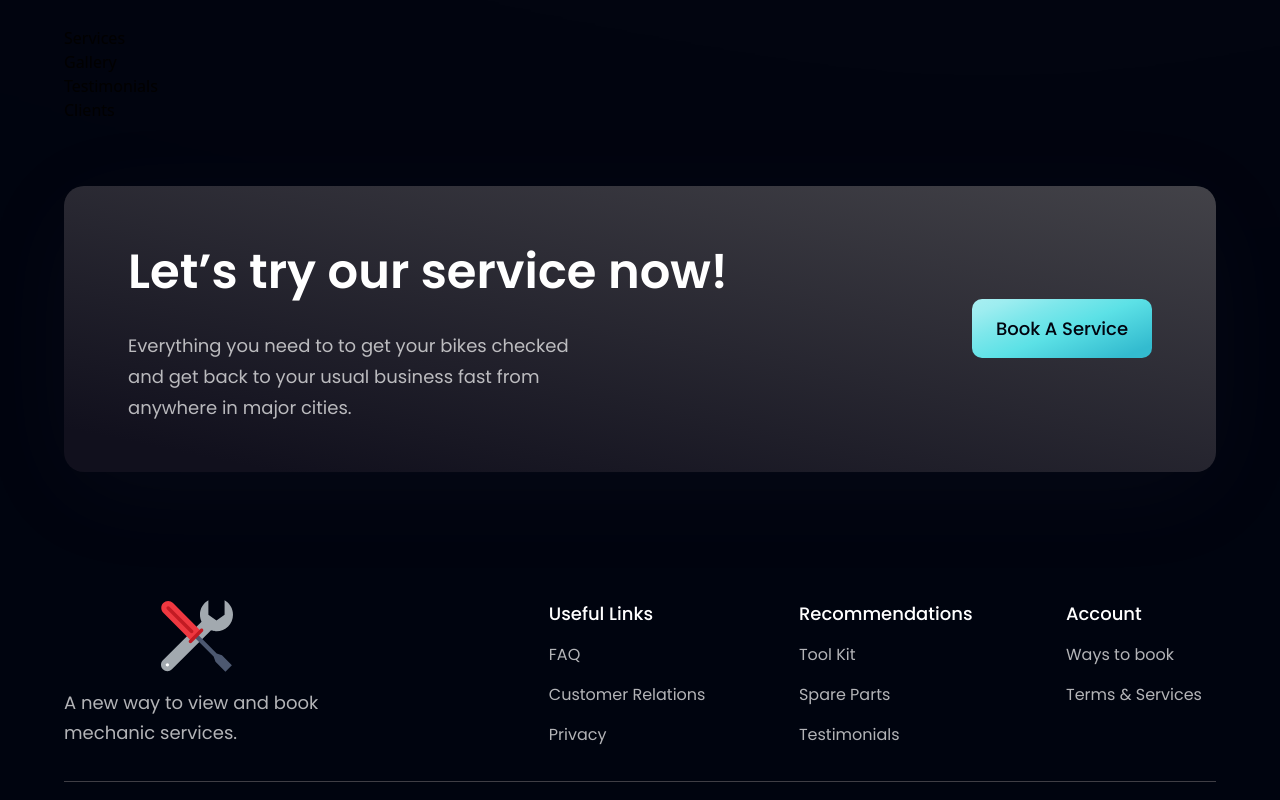
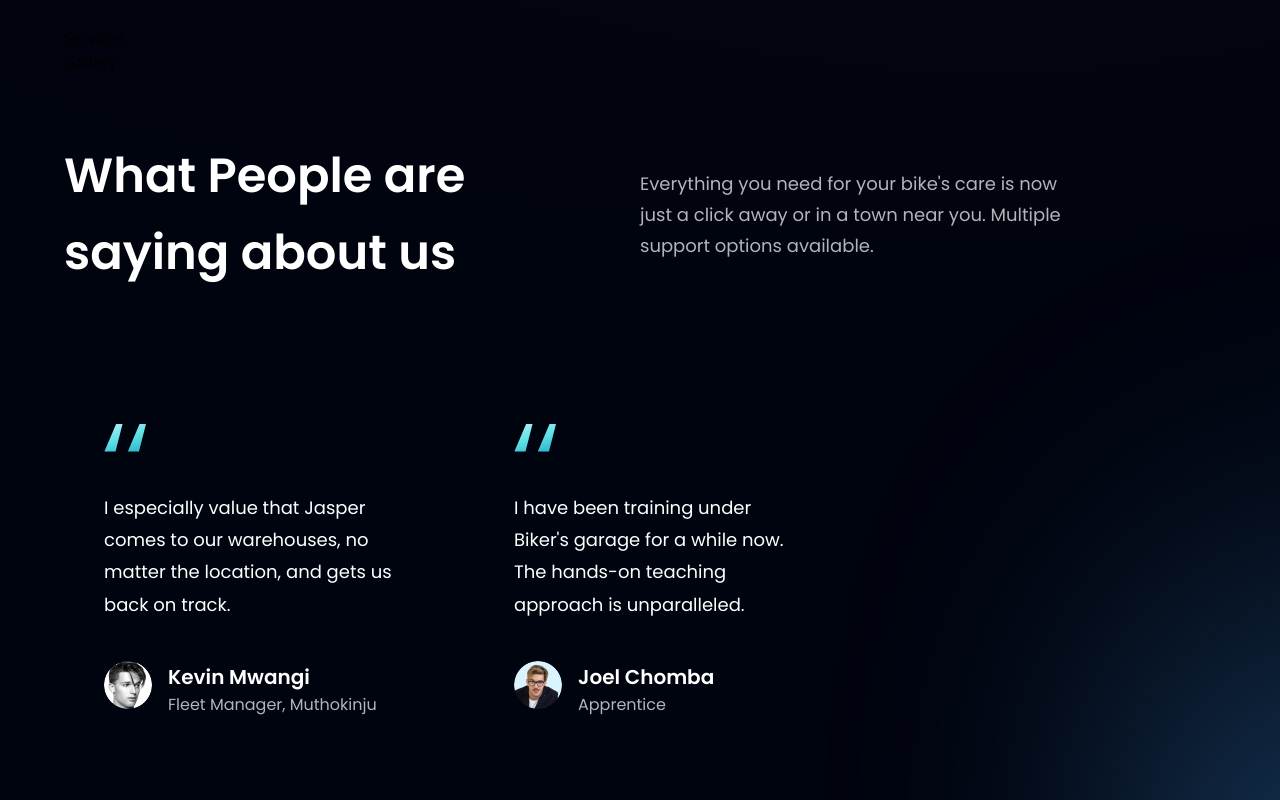
Before and after one commit to Beulah-Matt/bikers-garage, a React (Vite) app: page / in a window 1280 px wide. Shown: the part 1700-2500 px from the top of the page. Built offline with nearby package versions, Linux system fonts and the light colour scheme.

Commit message:
💄 ✨ Finishing up on the UI/UX design of project

```diff
--- a/src/components/Clients.jsx
+++ b/src/components/Clients.jsx
@@ -1,9 +1,17 @@
-import React from 'react'
+import styles from "../style";
+import { clients } from "../constants";
 
-const Clients = () => {
-  return (
-    <div>Clients</div>
-  )
-}
+const Clients = () => (
+  <section className={`${styles.flexCenter} my-4`}>
+    <div className={`${styles.flexCenter} flex-wrap w-full`}>
+      {/* find out how you can change the bg color on hover  eg focus-within:hover:bg-slate-300 */}
+      {clients.map((client) => (
+        <div key={client.id} className={`flex-1 ${styles.flexCenter} sm:min-w-[192px] min-w-[120px] m-5`}>
+          <img src={client.logo} alt="client_logo" className="sm:w-[192px] w-[100px] object-contain" />
+        </div>
+      ))}
+    </div>
+  </section>
+);
 
 export default Clients
--- a/src/components/FeedbackCard.jsx
+++ b/src/components/FeedbackCard.jsx
@@ -1,9 +1,26 @@
-import React from 'react'
+import { quotes } from "../assets";
 
-const FeedbackCard = () => {
-  return (
-    <div>FeedbackCard</div>
+const FeedbackCard = ({desc, name, title, img}) =>
+  (
+    <div className="flex justify-between flex-col px-10 py-12 rounded-[20px]  max-w-[370px] md:mr-10 sm:mr-5 mr-0 my-5 feedback-card">
+    <img src={quotes} alt="double_quotes" className="w-[42.6px] h-[27.6px] object-contain" />
+    <p className="font-poppins font-normal text-[18px] leading-[32.4px] text-white my-10">
+      {desc}
+    </p>
+
+    <div className="flex flex-row">
+      <img src={img} alt={name} className="w-[48px] h-[48px] rounded-full" />
+      <div className="flex flex-col ml-4">
+        <h4 className="font-poppins font-semibold text-[20px] leading-[32px] text-white">
+          {name}
+        </h4>
+        <p className="font-poppins font-normal text-[16px] leading-[24px] text-dimWhite">
+          {title}
+        </p>
+      </div>
+    </div>
+  </div>
   )
-}
+
 
 export default FeedbackCard
--- a/src/components/GetStarted.jsx
+++ b/src/components/GetStarted.jsx
@@ -2,6 +2,7 @@
 import { arrowUp } from "../assets";
 
 const GetStarted = () => {
+  // This is the round button on the hero section, it should lead one to contact page.
   return (
     <div className={`${styles.flexCenter} w-[140px] h-[140px] rounded-full bg-blue-gradient p-[2px] cursor-pointer`}>
     <div className={`${styles.flexCenter} flex-col bg-primary w-[100%] h-[100%] rounded-full`}>
--- a/src/components/Hero.jsx
+++ b/src/components/Hero.jsx
@@ -27,7 +27,7 @@
       <p className={`${styles.paragraph} max-w-[470px] mt-5`}> Lorem ipsum dolor sit amet, consectetur adipisicing elit. Consectetur eaque earum inventore excepturi accusantium, hic fugiat optio temporibus. Illum animi quidem quia ad amet id laboriosam dicta ducimus commodi ex!</p>
     </div>
     <div id='right-side' className={`flex-1 flex ${styles.flexCenter} md:my-0 my-10 relative`}>
-      <img src={hero} alt="motorbike" className='w-[100%] h-[100%] relative z-[5]'/>
+      <img src={hero} alt="motorbike" className='w-[100%] h-[100%] relative z-[5] rounded-lg'/>
     {/* gradients to show light at the back of image */}
       <div className="absolute z-[0] w-[40%] h-[35%] top-0 pink__gradient" />
       <div className="absolute z-[1] w-[80%] h-[80%] rounded-full white__gradient bottom-40" />
--- a/src/components/Testimonials.jsx
+++ b/src/components/Testimonials.jsx
@@ -1,9 +1,27 @@
-import React from 'react'
+import FeedbackCard from "./FeedbackCard"
+import { feedback } from "../constants"
+import styles from "../style"
 
-const Testimonials = () => {
-  return (
-    <div>Testimonials</div>
-  )
-}
+const Testimonials = ()=>
+  (
+  <section id="clients" className={`${styles.paddingY} ${styles.flexCenter} flex-col relative`}>
+    <div className="absolute z-[0] w-[60%] h-[60%] -right-[50%] rounded-full blue__gradient bottom-40" />
+
+    <div className="w-full flex justify-between items-center md:flex-row flex-col sm:mb-16 mb-6 relative z-[1]">
+      <h2 className={styles.heading2}>
+        What People are <br className="sm:block hidden" /> saying about us
+      </h2>
+      <div className="w-full md:mt-0 mt-6">
+        <p className={`${styles.paragraph} text-left max-w-[450px]`}>
+        Everything you need for your bike's care is now just a click away or in a town near you. Multiple support options available.
+        </p>
+      </div>
+    </div>
+
+    <div className="flex flex-wrap sm:justify-start justify-center w-full feedback-container relative z-[1]">
+      {feedback.map((card) => <FeedbackCard key={card.id} {...card} />)}
+    </div>
+  </section>
+    )
 
 export default Testimonials
```
